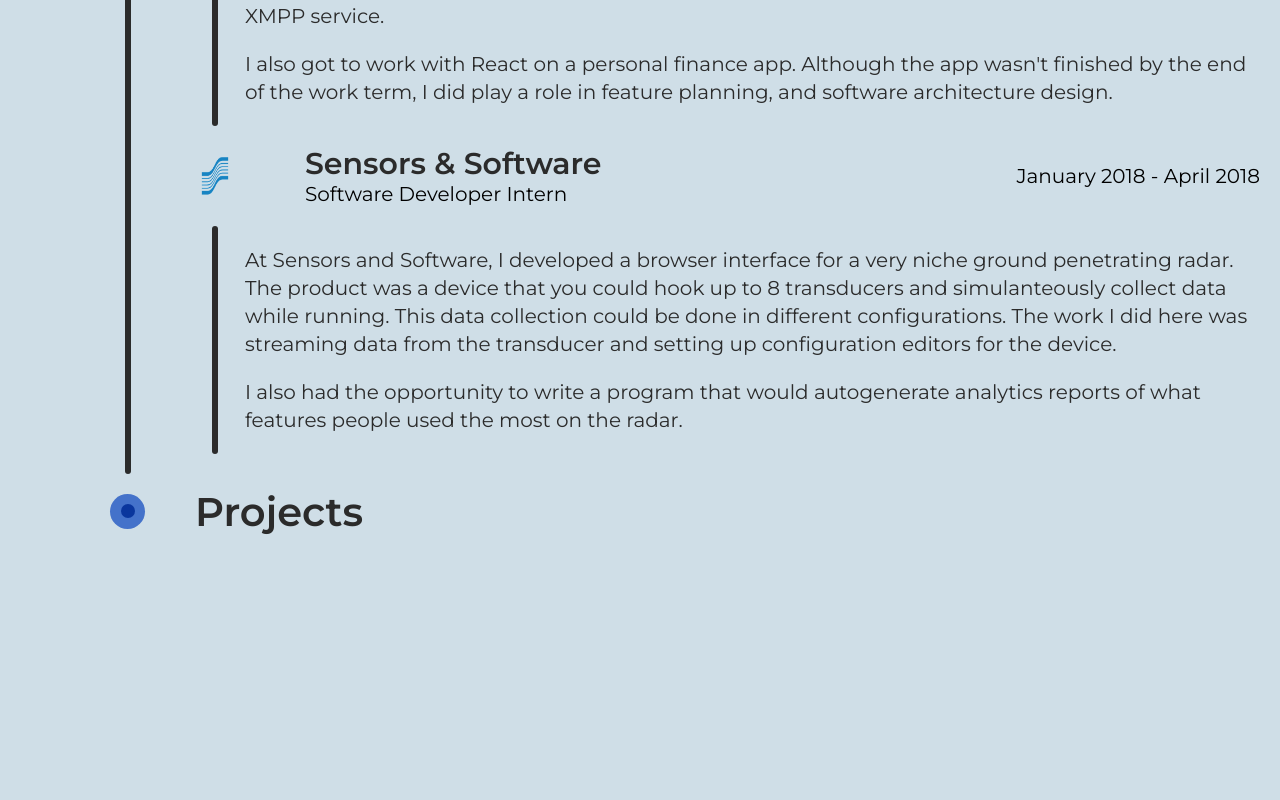
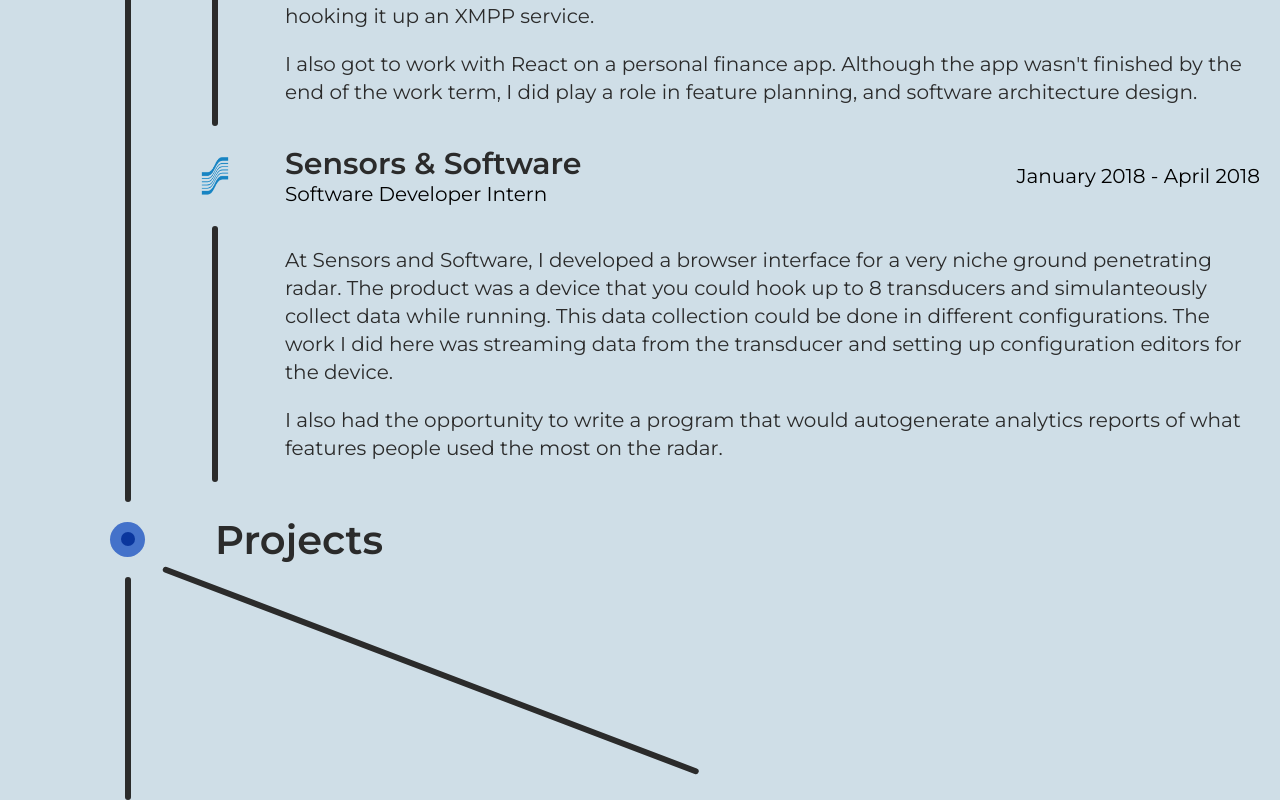
Before and after one commit to ericklikan/erickleon.com, a React (Create React App) app: page / in a window 1280 px wide. Shown: the part 1273-2073 px from the top of the page. Before the commit the page ends 1822 px from the top, so only its background shows below. Built offline with nearby package versions, Linux system fonts and the light colour scheme.

Commit message:
made project branch and edit some margins

```diff
--- a/src/components/ExperienceSubSection.tsx
+++ b/src/components/ExperienceSubSection.tsx
@@ -23,7 +23,9 @@ const LogoContainer = styled.div`
 	align-items: center;
 	margin-top: 20px;
 	margin-bottom: 20px;
-	margin-right: 20px;
+	@media only screen and (max-width: ${DIMENSIONS.BREAK_M}) {
+		margin-right: 20px;
+	}
 `
 const Logo = styled.img`
 	width: ${DIMENSIONS.EXPERIENCE_LOGO_SIZE};
@@ -69,6 +71,7 @@ const LineContainer = styled.div`
 	}
 `
 const ContentContainer = styled.div`
+	margin-left: 40px;
 	@media only screen and (max-width: ${DIMENSIONS.BREAK_M}) {
 		margin-left: 0;
 	}
--- a/src/components/Section.tsx
+++ b/src/components/Section.tsx
@@ -11,7 +11,7 @@ export const Container = styled.div`
 	align-content: center;
 	margin: 0;
 `
-export const LineContainer = styled.div`
+const LineContainer = styled.div`
 	width: ${DIMENSIONS.SECTION_SIDE_LENGTH};
 	min-width: ${DIMENSIONS.SECTION_SIDE_LENGTH};
 	display: flex;
--- a/src/components/SectionTitle.tsx
+++ b/src/components/SectionTitle.tsx
@@ -16,7 +16,7 @@ const PointContainer = styled.div`
 const TextContainer = styled.div`
 	width: 100%;
 	margin: 0;
-	margin-left: 30px;
+	margin-left: 50px;
 	display: flex;
 	align-items: center;
 `
--- a/src/sections/Projects.tsx
+++ b/src/sections/Projects.tsx
@@ -3,9 +3,33 @@ import Section from 'components/Section'
 import { DIMENSIONS, COLORS } from 'App/AppConstants'
 import styled from 'styled-components'
 
+const LineContainer = styled.div`
+	transform: translate(-8px, -16px);
+`
+
 class Projects extends React.Component<any> {
 	public render() {
-		return <Section title="Projects"></Section>
+		return (
+			<Section title="Projects">
+				<LineContainer>
+					<svg viewBox="0 0 250 50">
+						<line
+							x1="2"
+							y1="2"
+							x2="123"
+							y2="48"
+							vectorEffect="non-scaling-stroke"
+							style={{
+								stroke: COLORS.SIDE_LINE_COLOR,
+								strokeWidth: '6px',
+								strokeLinecap: 'round',
+							}}
+						/>
+						Sorry, your browser does not support inline SVG.
+					</svg>
+				</LineContainer>
+			</Section>
+		)
 	}
 }
 
```
